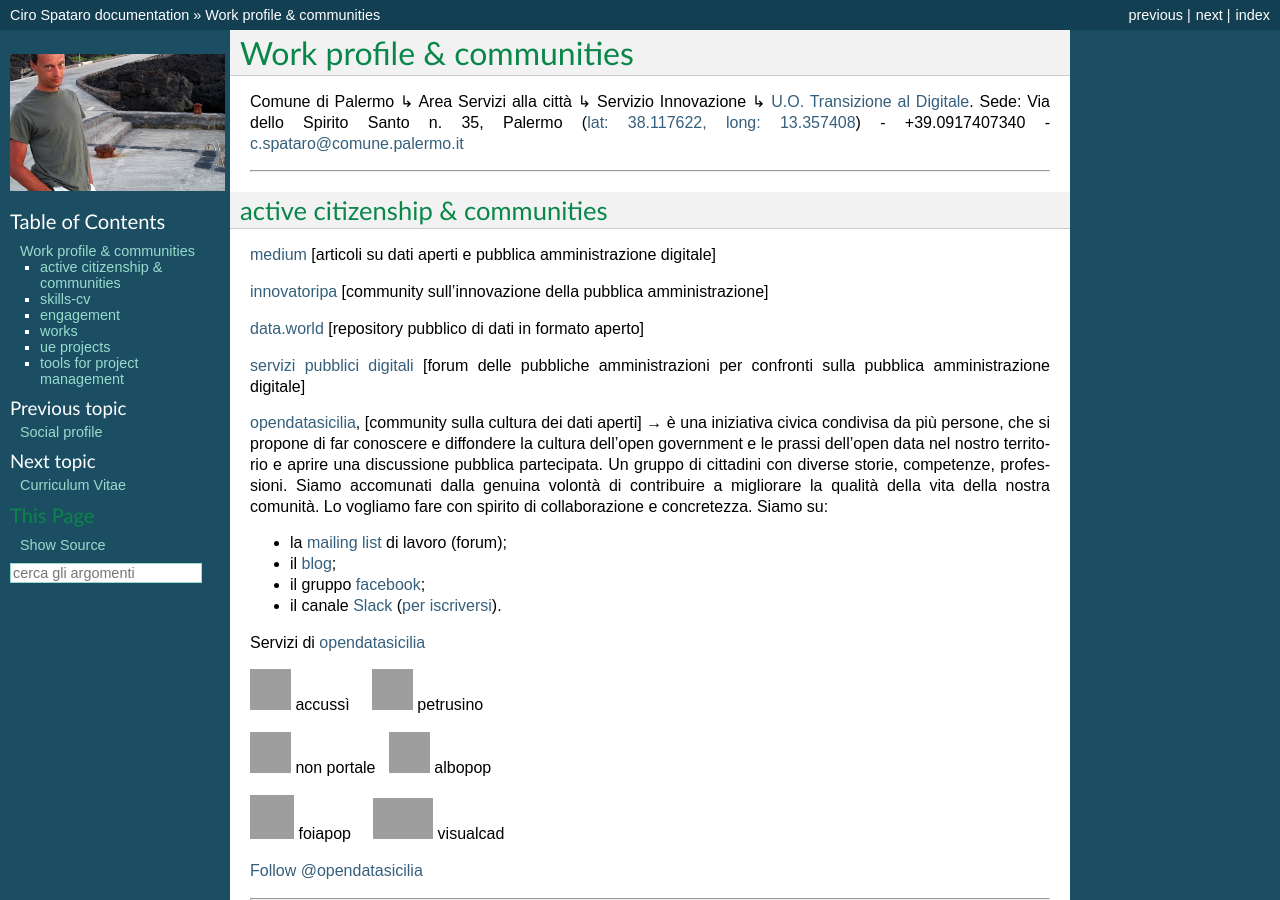
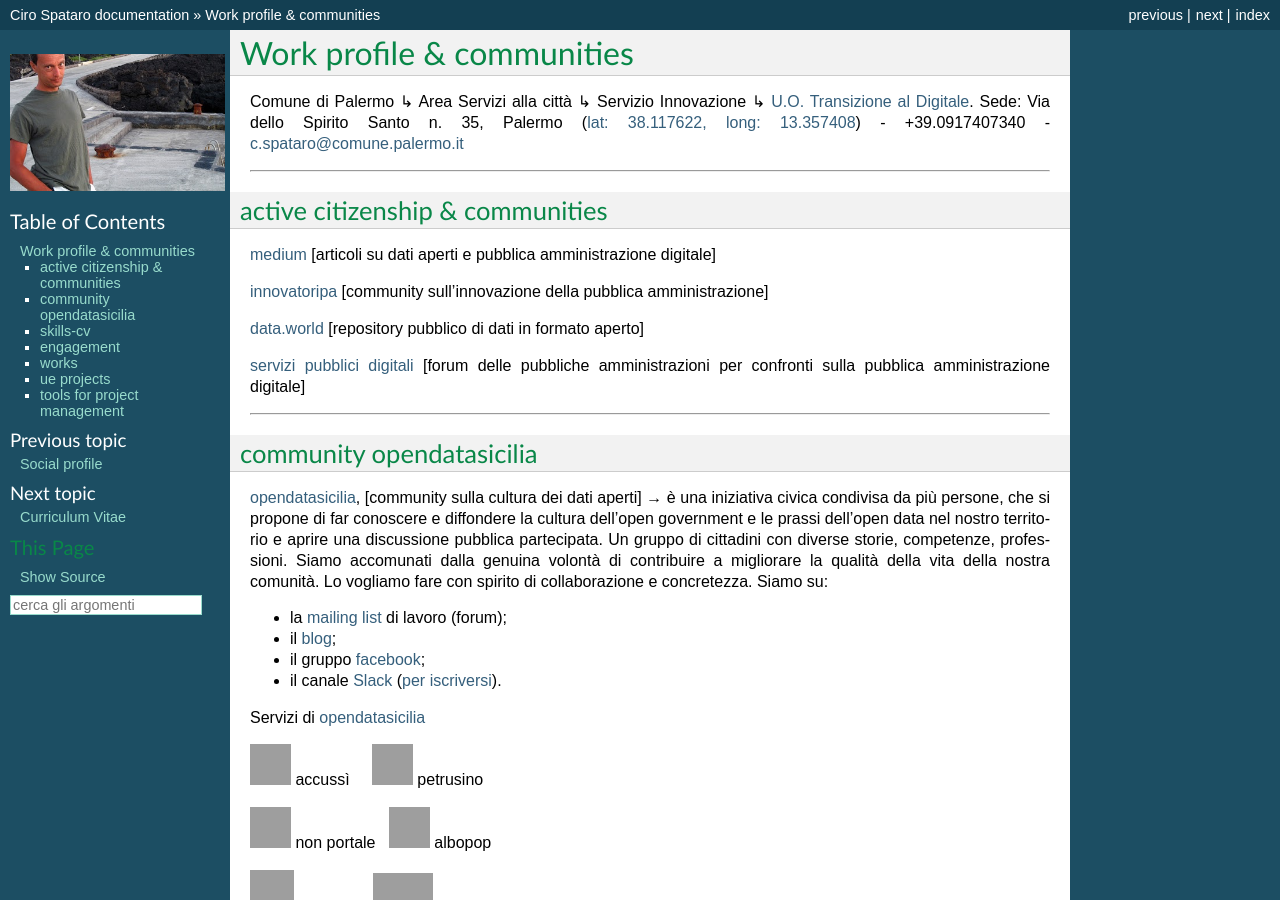
Before and after one commit to cirospat/rtd-schematipo, a Sphinx documentation site: the page built from docs/work-profile.rst, in a window 1280 px wide and 900 px high, cut to the strip 0-900 px from the top of the window. Built offline with Sphinx 7.4.7, drawn with Linux system fonts in a browser that asks for light colours; pages that are not in the unit, such as notebooks, are missing from menus; comment, search, counter and statistics services are not loaded; grey boxes are pictures that could not be loaded.

Commit message:
Google Docs reST Editor@2018-7-21 23:28:18

```diff
--- a/docs/work-profile.rst
+++ b/docs/work-profile.rst
@@ -20,6 +20,13 @@ active citizenship & communities
 \ |LINK6|\  [repository pubblico di dati in formato aperto]
 
 \ |LINK7|\  [forum delle pubbliche amministrazioni per confronti sulla pubblica amministrazione digitale]
+
+--------
+
+.. _h5437e4a1fc31664477f7176d7b50:
+
+community opendatasicilia
+=========================
 
 \ |LINK8|\ , [community sulla cultura dei dati aperti] → è una iniziativa civica condivisa da più persone, che si propone di far conoscere e diffondere la cultura dell'open government e le prassi dell'open data nel nostro territorio e aprire una discussione pubblica partecipata. Un gruppo di cittadini con diverse storie, competenze, professioni. Siamo accomunati dalla genuina volontà di contribuire a migliorare la qualità della vita della nostra comunità. Lo vogliamo fare con spirito di collaborazione e concretezza. Siamo su:
 
```
